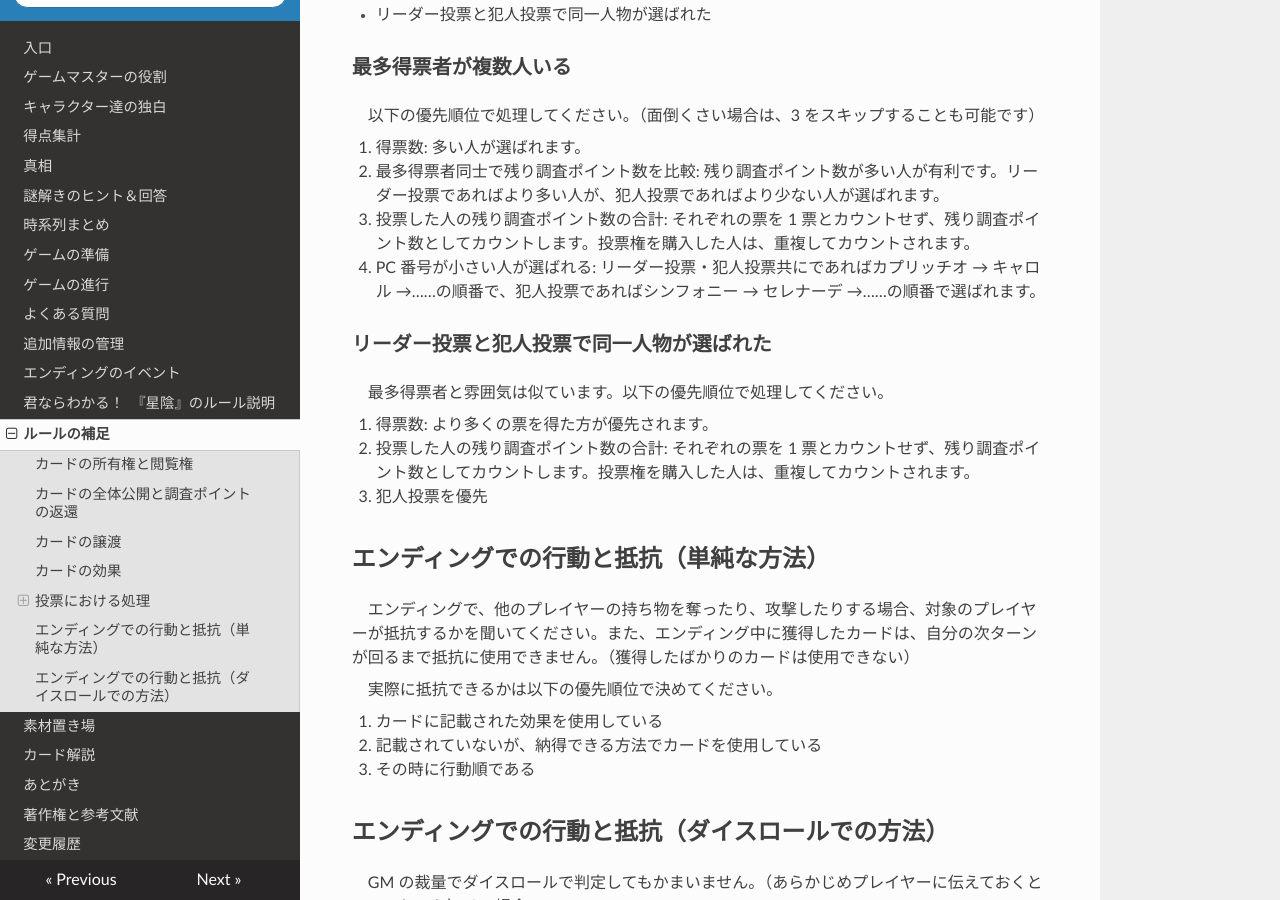
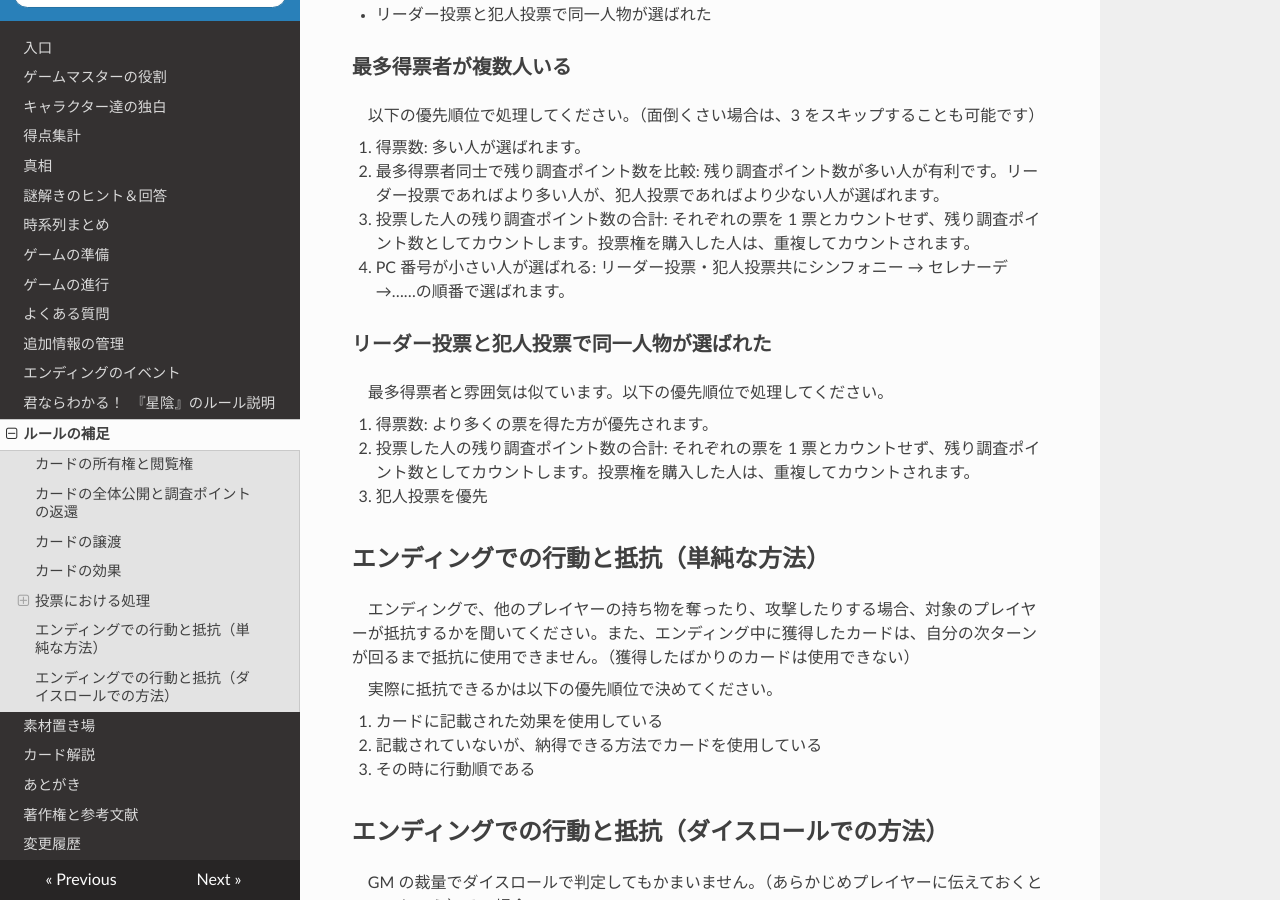
Before and after one commit to KTakahiro1729/Hoshikage, an MkDocs documentation site: the page built from docs/RulesAdditional.md, in a window 1280 px wide and 900 px high, scrolled down 1290 px. Built offline with MkDocs 1.6.1, drawn with Linux system fonts in a browser that asks for light colours; nearby versions of some CDN libraries.

Commit message:
modify to fit the auto calc tool

```diff
--- a/docs/RulesAdditional.md
+++ b/docs/RulesAdditional.md
@@ -43,7 +43,7 @@
 1. 得票数: 多い人が選ばれます。
 2. 最多得票者同士で残り調査ポイント数を比較: 残り調査ポイント数が多い人が有利です。リーダー投票であればより多い人が、犯人投票であればより少ない人が選ばれます。
 3. 投票した人の残り調査ポイント数の合計: それぞれの票を 1 票とカウントせず、残り調査ポイント数としてカウントします。投票権を購入した人は、重複してカウントされます。
-4. PC 番号が小さい人が選ばれる: リーダー投票・犯人投票共にであればカプリッチオ → キャロル →……の順番で、犯人投票であればシンフォニー → セレナーデ →……の順番で選ばれます。
+4. PC 番号が小さい人が選ばれる: リーダー投票・犯人投票共にシンフォニー → セレナーデ →……の順番で選ばれます。
 
 ### リーダー投票と犯人投票で同一人物が選ばれた
 
```
